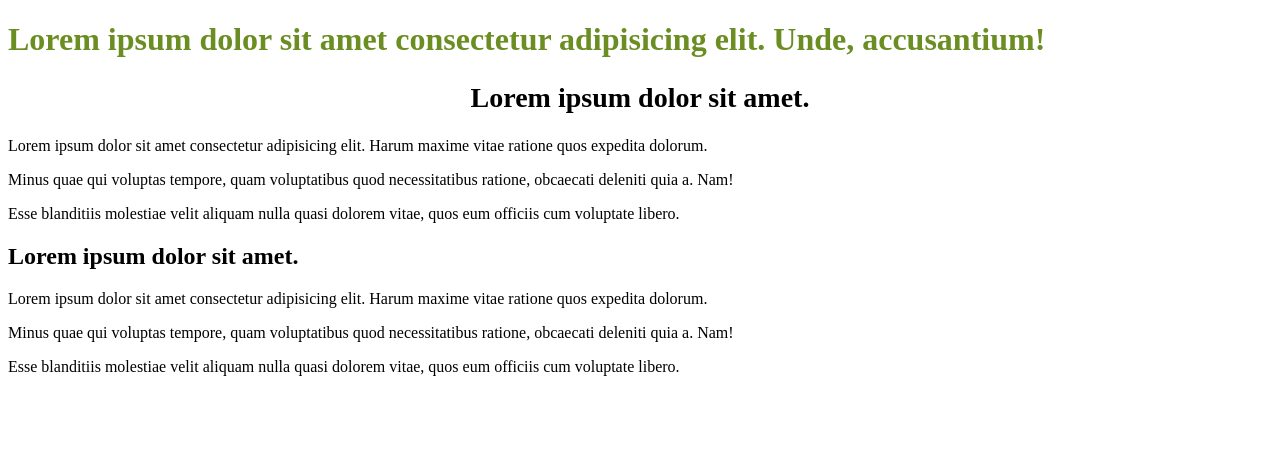
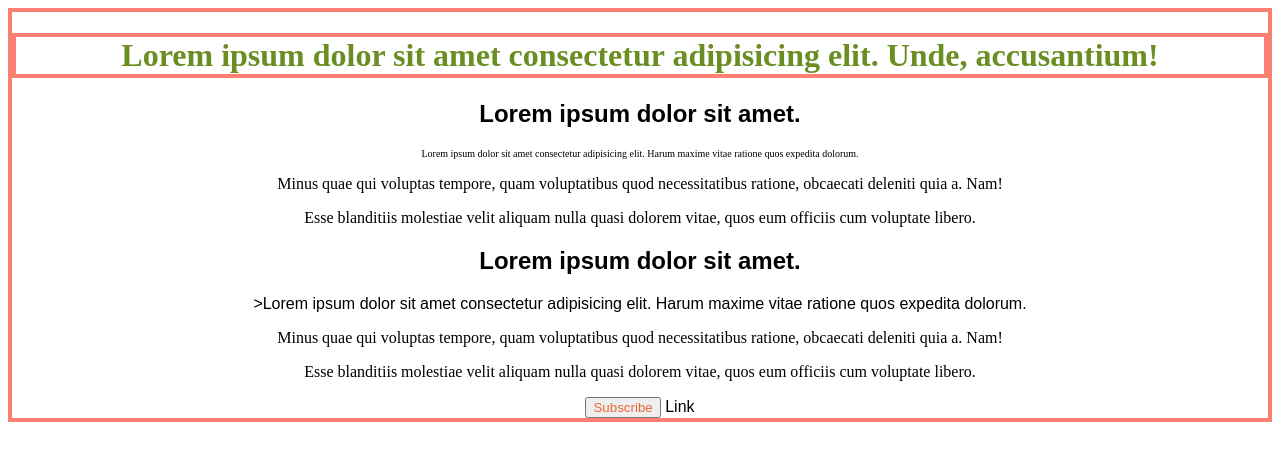
Before and after one commit to Tetiana-js/css-intro, a plain HTML site: page index.html in a window 1280 px wide. Drawn offline with Linux system fonts and the light colour scheme.

Commit message:
add new information

```diff
--- a/assets/css/style.css
+++ b/assets/css/style.css
@@ -1,4 +1,42 @@
 /* зовнішні стилі */
+
+
+/* селектор тегу 0001*/
 h1 {
     color: olivedrab;
+     font-family: initial;  /*вимкнути успадкування */
+    border: inherit; /* увімкнути успадкування */
 }
+
+p {
+    font-family: serif;
+}
+
+a{
+color: inherit;
+text-decoration: none;
+}
+
+
+/* каскадність - якщо одна і та сама властивість задана для одного і того самого селектора, то пріоритетна, та що остання */
+
+/* специфічність важливіша за каскадність */
+
+/* спадкування - властивість переймати властивостей у батьківського тега */
+
+/* селектор ідентифікатора 0100*/
+#subscribe-button {
+    color: rgb(235, 102, 54);
+}
+
+
+/* селектор класу 0010 НАЙКРАЩИЙ ВАРІАНТ*/
+.annotation {
+    font-size: 10px;
+}
+
+body {
+    font-family: sans-serif;
+    border: 4px salmon solid;
+    text-align: center;
+}
--- a/index.html
+++ b/index.html
@@ -24,14 +24,25 @@
 </head>
 <body>
     <h1>Lorem ipsum dolor sit amet consectetur adipisicing elit. Unde, accusantium!</h1>
- <!-- інлайн стилі  -->
-    <h2 style="font-size: 28px; text-align: center;">Lorem ipsum dolor sit amet.</h2>
-    <p>Lorem ipsum dolor sit amet consectetur adipisicing elit. Harum maxime vitae ratione quos expedita dolorum.</p>
+
+ <!-- інлайн стилі
+     <h2 style="font-size: 28px; text-align: center;">Lorem ipsum dolor sit amet.</h2>  -->
+
+     <h2>Lorem ipsum dolor sit amet.</h2>
+    <p class="annotation">Lorem ipsum dolor sit amet consectetur adipisicing elit. Harum maxime vitae ratione quos expedita dolorum.</p>
     <p>Minus quae qui voluptas tempore, quam voluptatibus quod necessitatibus ratione, obcaecati deleniti quia a. Nam!</p>
     <p>Esse blanditiis molestiae velit aliquam nulla quasi dolorem vitae, quos eum officiis cum voluptate libero.</p>
 
     <h2>Lorem ipsum dolor sit amet.</h2>
-    <p>Lorem ipsum dolor sit amet consectetur adipisicing elit. Harum maxime vitae ratione quos expedita dolorum.</p>
+    <p class="annotation"></p>>Lorem ipsum dolor sit amet consectetur adipisicing elit. Harum maxime vitae ratione quos expedita dolorum.</p>
     <p>Minus quae qui voluptas tempore, quam voluptatibus quod necessitatibus ratione, obcaecati deleniti quia a. Nam!</p>
     <p>Esse blanditiis molestiae velit aliquam nulla quasi dolorem vitae, quos eum officiis cum voluptate libero.</p>
+
+    <!-- специфічність 1000
+    <button style="color: aqua;">Subscribe</button> -->
+    <button
+    id="subscribe-button">Subscribe</button>
+    <a href="#">Link</a>
+
+</body>
 </html>
```
